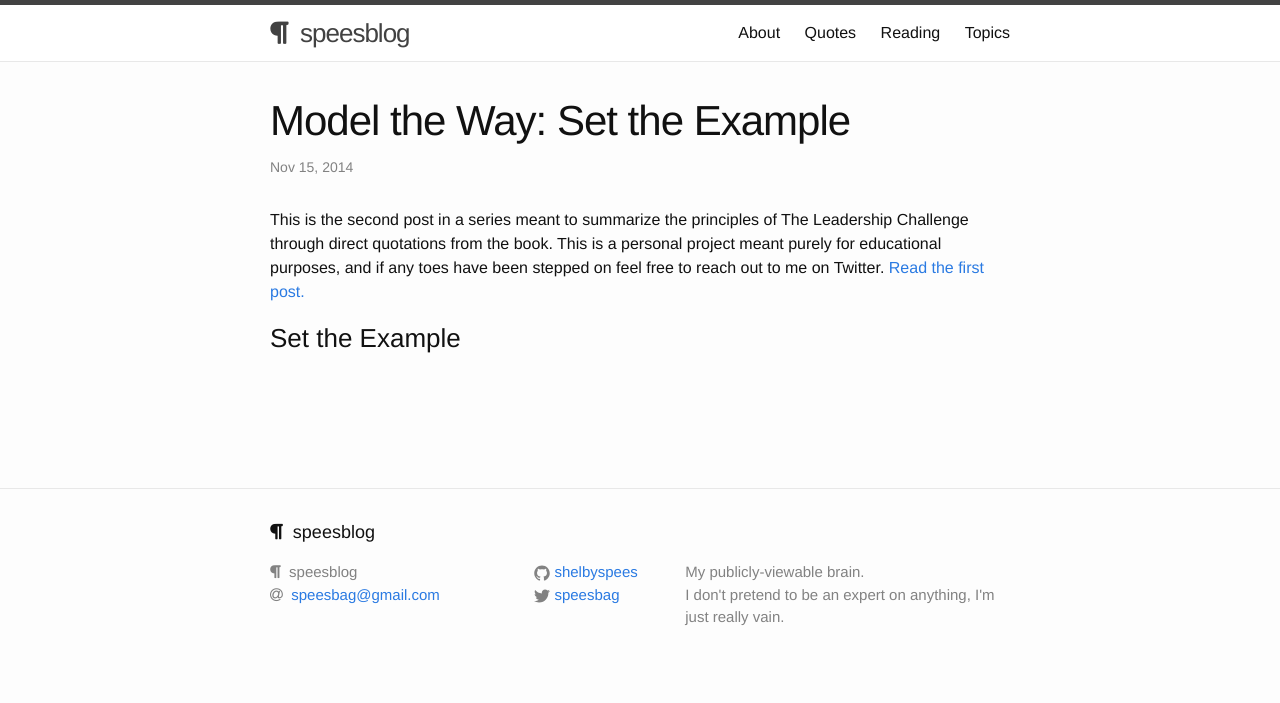
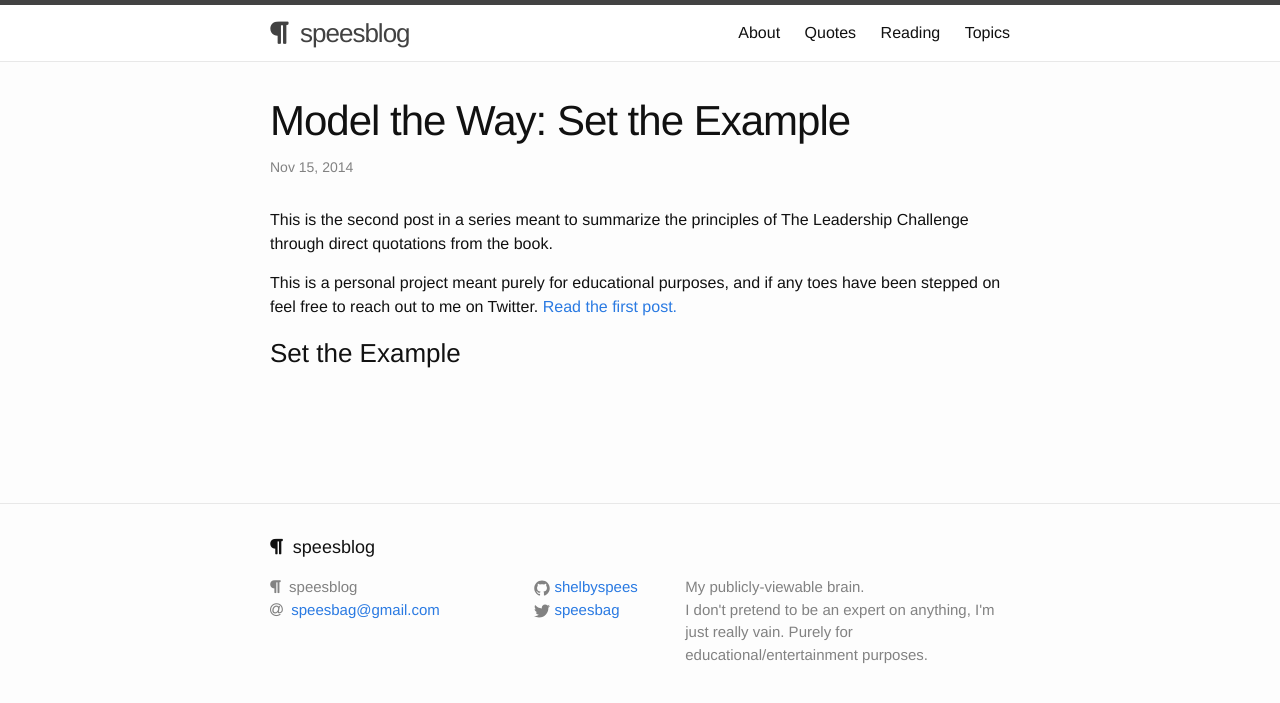
Before and after one commit to shelbyspees/speesblog, a Jekyll site: the page built from _posts/2014-11-15-set-the-example.md, in a window 1280 px wide. Shown: the top 703 px of the page. Built offline with Jekyll 4.4.1, drawn with Linux system fonts in a browser that asks for light colours; nearby versions of some CDN libraries.

Commit message:
Change tiny things

```diff
--- a/_config.yml
+++ b/_config.yml
@@ -3,7 +3,7 @@ title: speesblog
 email: speesbag@gmail.com
 description: > # this means to ignore newlines until "baseurl:"
   My publicly-viewable brain.<br/>
-  I don't pretend to be an expert on anything, I'm just really vain.
+  I don't pretend to be an expert on anything, I'm just really vain. Purely for educational/entertainment purposes.
 baseurl: "/speesblog" # the subpath of your site, e.g. /blog/
 url: "http://shelbyspees.github.io/speesblog" # the base hostname & protocol for your site
 twitter_username: speesbag
--- a/_posts/2014-11-15-set-the-example.md
+++ b/_posts/2014-11-15-set-the-example.md
@@ -3,6 +3,8 @@ layout: "post"
 title: "Model the Way: Set the Example"
 ---
 
-This is the second post in a series meant to summarize the principles of The Leadership Challenge through direct quotations from the book. This is a personal project meant purely for educational purposes, and if any toes have been stepped on feel free to reach out to me on Twitter. [Read the first post.](http://shelbyspees.github.io/speesblog/2014/11/14/clarify-values.html)
+This is the second post in a series meant to summarize the principles of The Leadership Challenge through direct quotations from the book.
+
+This is a personal project meant purely for educational purposes, and if any toes have been stepped on feel free to reach out to me on Twitter. [Read the first post.](http://shelbyspees.github.io/speesblog/2014/11/14/clarify-values.html)
 
 ###Set the Example
```
Also changed, not shown: _posts/2014-11-14-clarify-values.md (+3 -1 lines).
